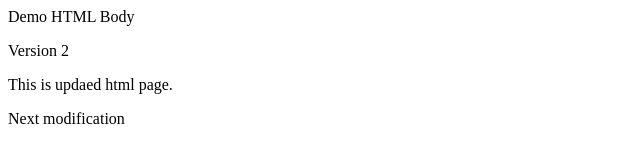
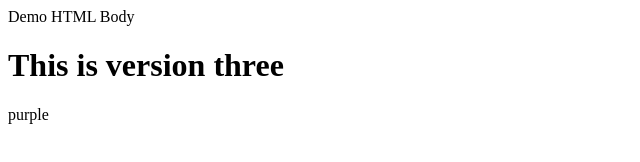
Before and after one commit to yeole-rohan/gitproject, a plain HTML site: page index.html in a window 1280 px wide. Shown: the whole page, without its empty margins (0-640 px from the left). Drawn offline with Linux system fonts and the light colour scheme.

Commit message:
removed p and added h1

```diff
--- a/index.html
+++ b/index.html
@@ -7,8 +7,7 @@
 </head>
 <body>
    Demo HTML Body
-   <p>Version 2</p>
-   <p>This is updaed html page.</p>
-   <p>Next modification</p>
+   <h1>This is version three</h1>
+   <div class="body-bg">purple</div>
 </body>
 </html>
```
